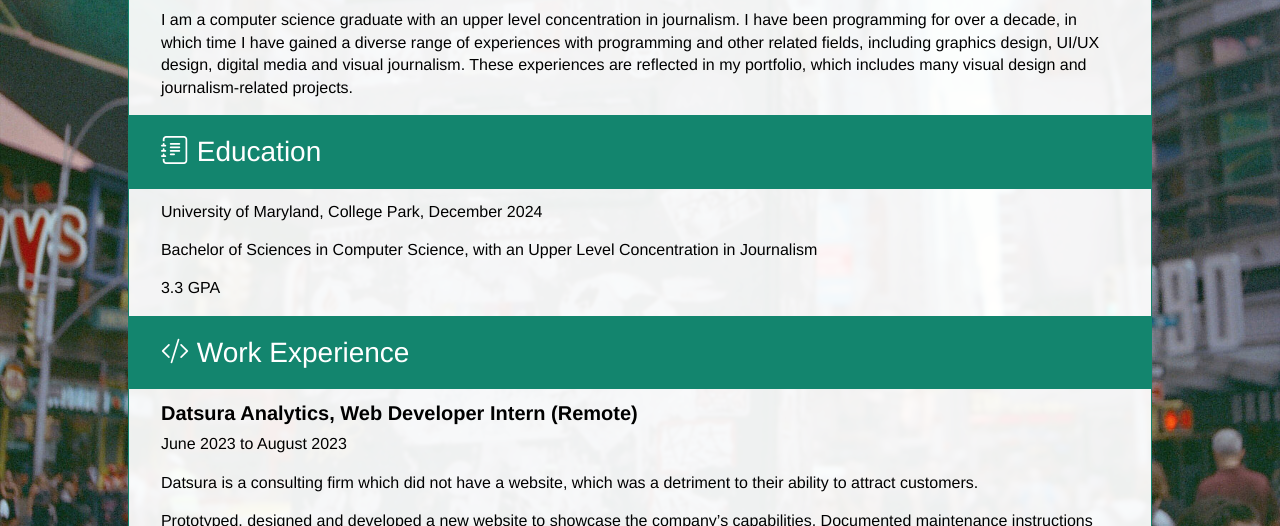
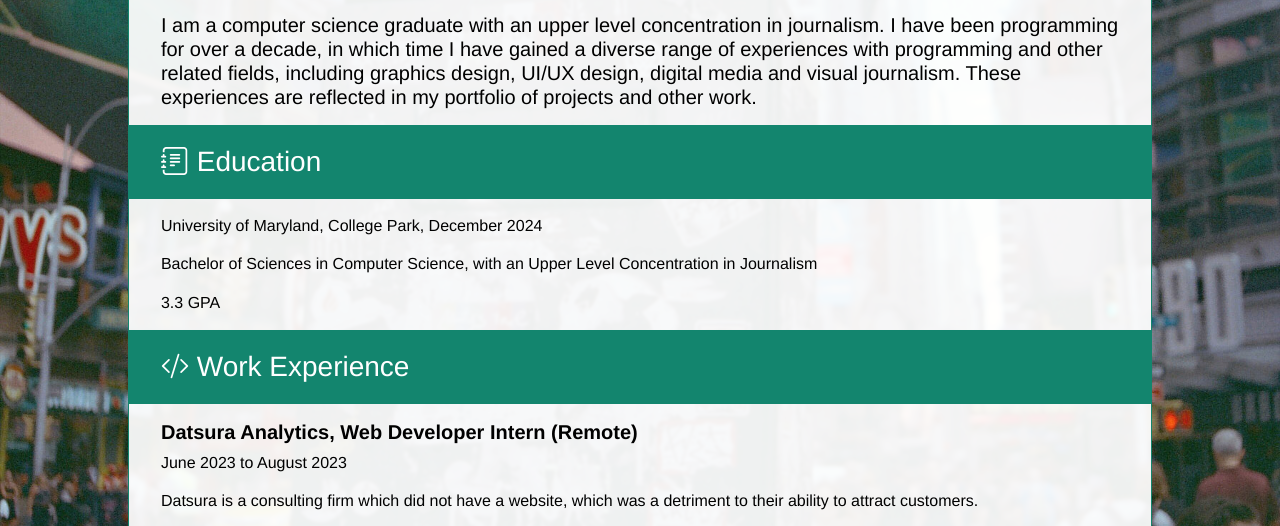
Before and after one commit to ajin232/ajin232.github.io, a website: page resume.html in a window 1280 px wide. Shown: the part 246-772 px from the top of the page. Drawn offline with nearby package versions, Linux system fonts and the light colour scheme; a web font is replaced by a local one.

Commit message:
changed resume

```diff
--- a/resume.html
+++ b/resume.html
@@ -35,9 +35,9 @@
             <main>
                 <div class = "chapter">
                     <div class = "content">
-                    <p>
-                        I am a computer science graduate with an upper level concentration in journalism. I have been programming for over a decade, in which time I have gained a diverse range of experiences with programming and other related fields, including graphics design, UI/UX design, digital media and visual journalism. These experiences are reflected in my portfolio, which includes many visual design and journalism-related projects.
-                    </p>
+                    <h2 style = "color: #000000 !important; margin-bottom: 1rem">
+                        I am a computer science graduate with an upper level concentration in journalism. I have been programming for over a decade, in which time I have gained a diverse range of experiences with programming and other related fields, including graphics design, UI/UX design, digital media and visual journalism. These experiences are reflected in my portfolio of projects and other work.
+                    </h2>
                     </div>
                 </div>
                 <div class = "chapter highlight">
@@ -106,6 +106,7 @@
                         <p><span style = "font-weight: 600">English &nbsp;</span> Native proficiency</p>
                         <p><span style = "font-weight: 600">Mandarin Chinese &nbsp;</span> Low Intermediate proficiency</p>
                         <p><span style = "font-weight: 600">Spanish &nbsp;</span> Basic proficiency</p>
+                        <br/>
                     </div>
                 </div>
 <!--
--- a/style.css
+++ b/style.css
@@ -170,7 +170,7 @@ footer{
     line-height: normal;
     padding: max(3.75vh, 20px) 3.125%;
     background-color: #13856e;
-    margin-bottom: 0.75rem;
+    margin-bottom: 1rem;
 }
 
 .masthead h1{
@@ -365,7 +365,7 @@ footer{
 
 .highlight{
     background-color: #13856e;
-    margin-bottom: 0.75rem;
+    margin-bottom: 1rem;
 }
 
 /* formerly h4, will now be .highlight h3 */
```
Also changed, not shown: 1 other file.
